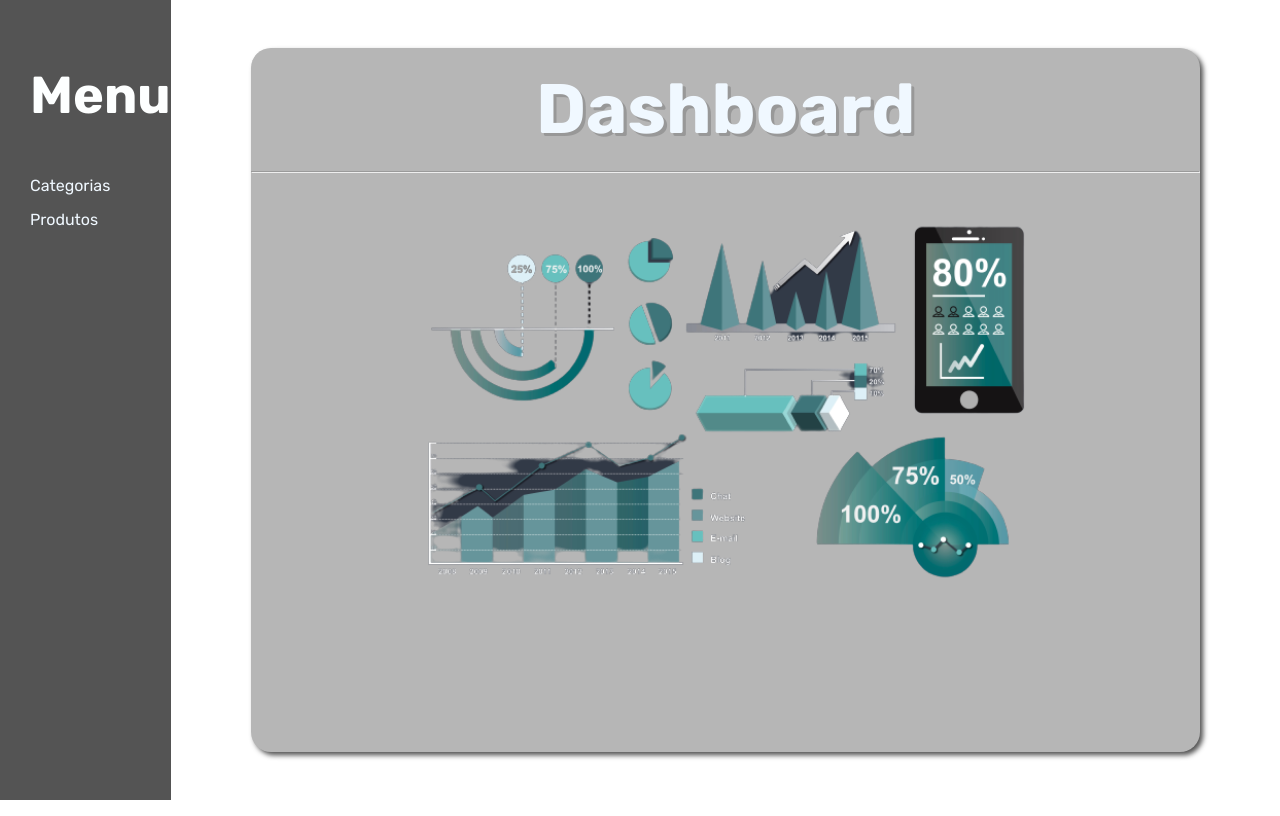
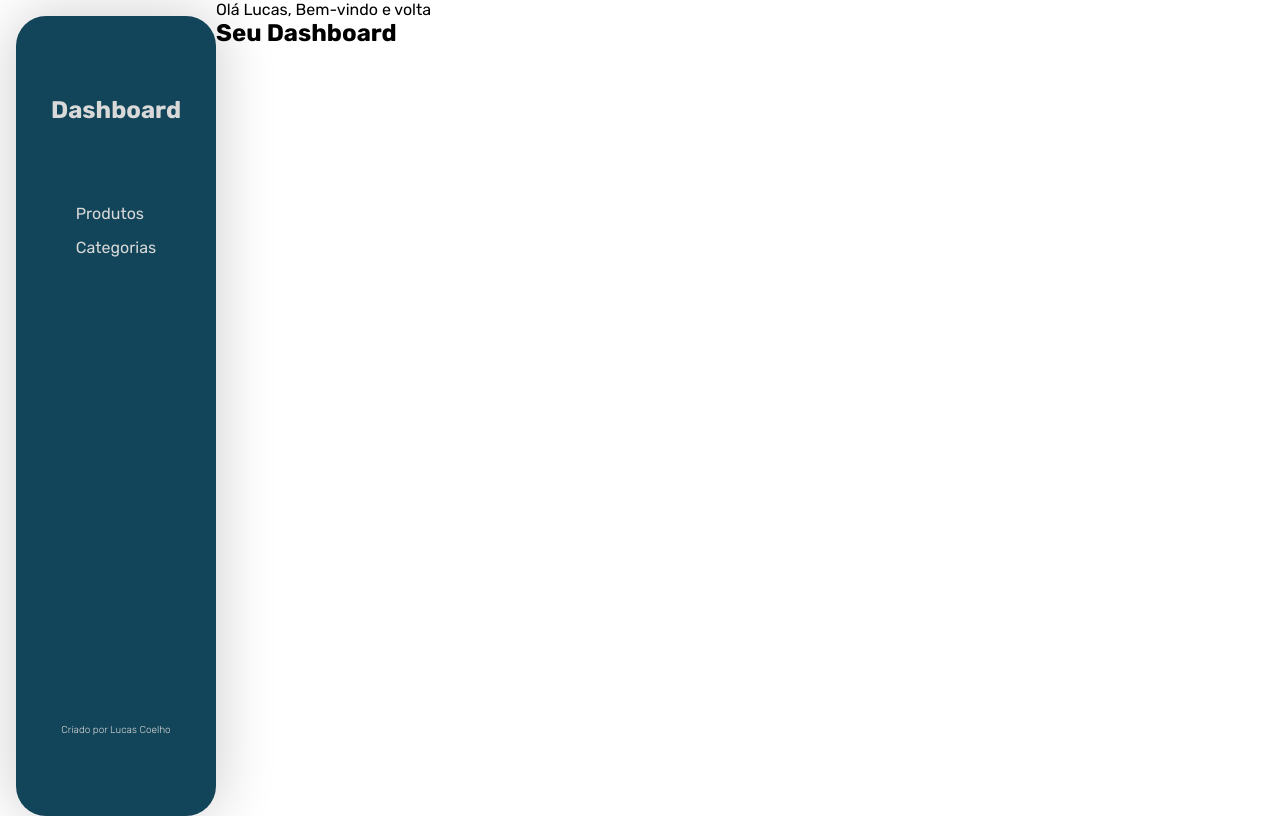
Before and after one commit to LucasDCoelho/Cardapio_Online, a website: page Dashboard/index.html in a window 1280 px wide. Drawn offline with Linux system fonts and the light colour scheme.

Commit message:
Alteração

```diff
--- a/Dashboard/CSS/dashboard.css
+++ b/Dashboard/CSS/dashboard.css
@@ -1,29 +1,76 @@
 @import url("reset.css");
 
-#main-dashboard{
-    width: 85vw;
-    max-height: 100%;
-    background-color: #b6b6b6;
-    margin: 3rem 5rem;
-    border-radius: 20px;
-    box-shadow: .2rem .2rem .3rem #545454;
-    font-size: 35px;
+#container{
+    display: flex;
 }
 
-#main-dashboard > h1{
-    text-align: center;
-    margin: 20px 0;
-    color: aliceblue;
-    text-shadow: .2rem .2rem #5454544d;
+
+
+#aside-menu{
+    background-color: var(--color-quartenary);
+    width: 200px;
+    height: 100vh;
+    margin-left: 1rem;
+    margin-top: 1rem;
+    border-radius: 30px;
+    box-shadow: 0px 0px 60px 1px rgba(0, 0, 0, 0.20);
+    color: var(--color-primary);
+    display: flex;
+    flex-direction: column;
+    align-items: center;
+    justify-content: space-between;
+    padding: 5rem 0;
 }
 
-#main-dashboard > section{
+#aside-menu > section:first-of-type{
     display: flex;
+    flex-direction: column;
     align-items: center;
-    justify-content: center;
+    gap: 5rem;
 }
 
-#main-dashboard > section > img{
-   width: 70%;
-   margin-top: 30px;
+#aside-menu > section:first-of-type > ul{
+    display: flex;
+    flex-direction: column;
+    gap: 15px;
 }
+
+#aside-menu > section:first-of-type > ul > li> a{
+    color: var(--color-primary);
+    position: relative;
+}
+
+#aside-menu > section:first-of-type > ul > li> a::before{
+    content: "";
+    width: 100%;
+    height: 4px;
+    background-color: pink;
+    position: absolute;
+    bottom: -5px;
+    left: 0;
+    border-radius: 10px;
+
+
+    transform: scaleX(0);
+    transform-origin: left;
+    transition: transform 250ms ease-in;
+}
+
+#aside-menu > section:first-of-type > ul > li> a:hover::before{
+    transform: scaleX(1);
+    border-radius: 10px;
+}
+
+#aside-menu > section:first-of-type > h1{
+    font-size: 25px;
+}
+
+#aside-menu > section:last-of-type > p{
+    font-weight: 300;
+    font-size: 10px;
+}
+
+
+#main-dashboard{
+
+}
--- a/Dashboard/CSS/reset.css
+++ b/Dashboard/CSS/reset.css
@@ -8,36 +8,10 @@
     font-family: 'Rubik', sans-serif;
 }
 
-body{
-    display: flex;
+:root{
+    --color-primary: #D9D9D9;
+    --color-secondary: #AEC3B0;
+    --color-tertiary: #598392;
+    --color-quartenary: #124559;
+    --color-fifth: #01161E;
 }
-
-#aside-menu{
-    width: 15vw;
-    height: 100vh;
-    background-color: #545454;
-    display: flex;
-    flex-direction: column;
-    align-items: start;
-    padding-left: 30px;
-    gap: 50px;
-    padding-top: 4rem;
-}
-
-#aside-menu > h1{
-    color: rgb(253, 255, 255);
-    font-size: 52px;
-}
-
-#aside-menu > ul > li{
-    margin-bottom: 15px;
-
-}
-
-#aside-menu > ul > li > a{
-    color: aliceblue;
-}
-
-#aside-menu > ul > li > a:hover{
-    color: rgb(163, 208, 248);
-}
--- a/Dashboard/index.html
+++ b/Dashboard/index.html
@@ -1,5 +1,6 @@
 <!DOCTYPE html>
 <html lang="pt-BR">
+
 <head>
   <meta charset="UTF-8" />
   <meta http-equiv="X-UA-Compatible" content="IE=edge" />
@@ -8,28 +9,68 @@
   <link rel="stylesheet" href="./CSS/dashboard.css" />
   <link rel="preconnect" href="https://fonts.googleapis.com" />
   <link rel="preconnect" href="https://fonts.gstatic.com" crossorigin />
-    <link
-      href="https://fonts.googleapis.com/css2?family=Rubik:wght@300;400;600;700&display=swap"
-      rel="stylesheet"
-    />
+  <link href="https://fonts.googleapis.com/css2?family=Rubik:wght@300;400;600;700&display=swap" rel="stylesheet" />
 </head>
-  <body>
+
+<body id="container">
   <aside id="aside-menu">
-      <h1>Menu</h1>
+    <section>
+      <h2>Dashboard</h2>
       <ul>
+        <li><a href="./cad.produto.html">Produtos</a></li>
         <li><a href="./cad.categoria.html">Categorias</a></li>
-        <li><a href="./cad.produto.html">Produtos</a></li>
       </ul>
+    </section>
+
+    <section>
+
+      <p>Criado por Lucas Coelho</p>
+    </section>
   </aside>
 
   <main id="main-dashboard">
-      <h1>Dashboard</h1>
-      <hr>
     <section>
-        <img
-          src="../IMG/illustration-of-data-analysis-graph-vector-removebg-preview.png"
-        />
+      <p>Olá Lucas, Bem-vindo e volta</p>
+      <h1>Seu Dashboard</h1>
+    </section>
+
+
+    <section>
+
+        <canvas id="myChart" width="500px" height="500px"></canvas>
+
+
+
+
+      <script>
+        const ctx = document.getElementById('myChart');
+
+
+
+        const data = {
+          labels: [
+            'Red',
+            'Blue',
+            'Yellow'
+          ],
+          datasets: [{
+            label: 'My First Dataset',
+            data: [300, 50, 100],
+            backgroundColor: [
+              'rgb(255, 99, 132)',
+              'rgb(54, 162, 235)',
+              'rgb(255, 205, 86)'
+            ],
+            hoverOffset: 4
+          }]
+        };
+      </script>
     </section>
   </main>
+
+
+
+
 </body>
+
 </html>
--- /dev/null
+++ b/package.json
@@ -0,0 +1,5 @@
+{
+  "dependencies": {
+    "chart.js": "^4.2.1"
+  }
+}
```
Also changed, not shown: index.html (line endings or trailing spaces), 2 other files. Lines whose indentation alone changed are shown as unchanged.
